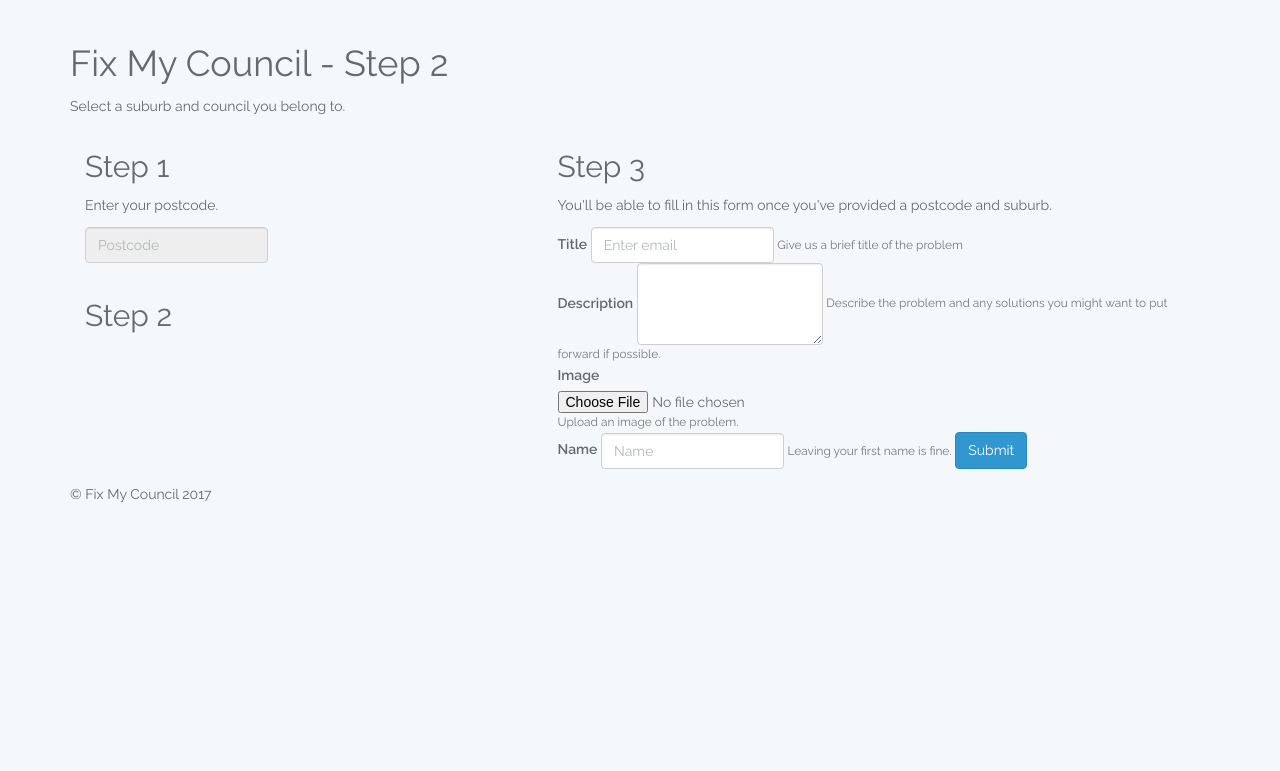
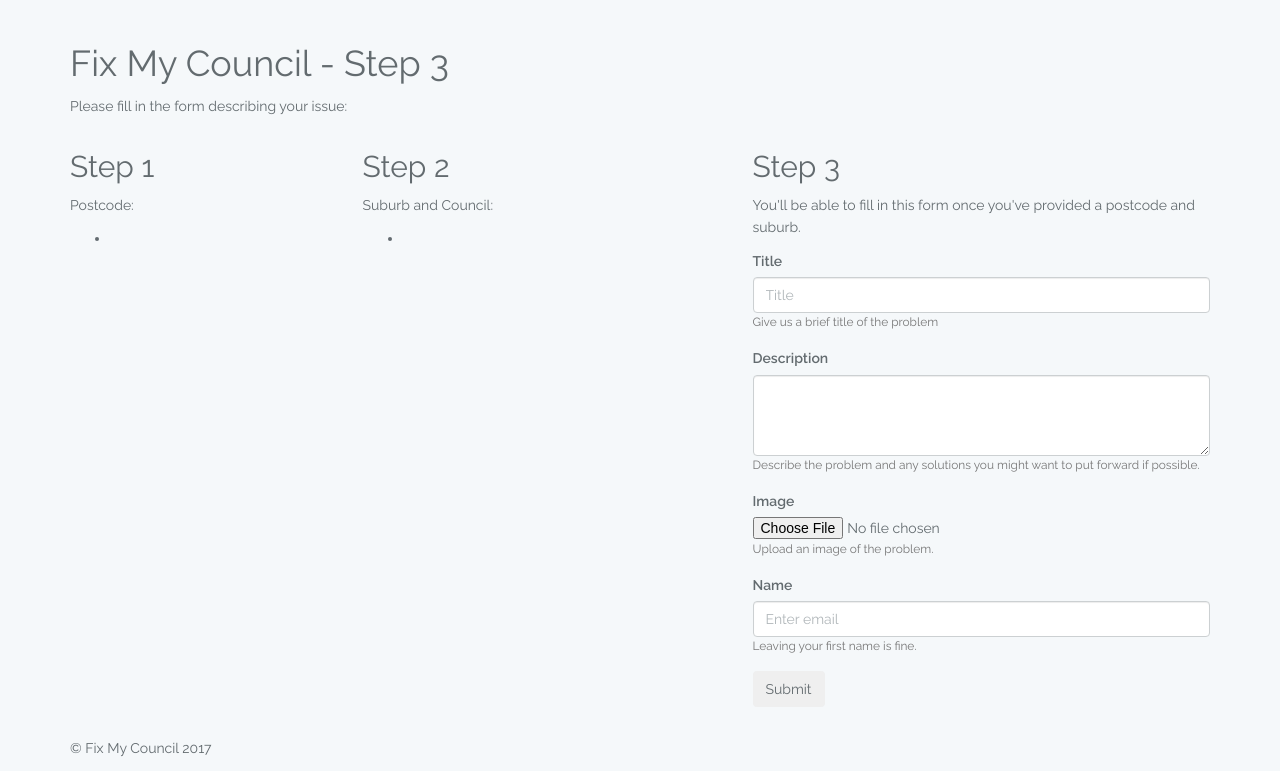
Before and after one commit to rachellesalvadora/fixmycouncil, a Laravel app: template resources/views/pages/step3.blade.php in a window 1280 px wide. Shown: the part 52-823 px from the top of the page. Before the commit the page ends 555 px from the top, so only its background shows below. Run offline with Laravel 8, Linux system fonts and the light colour scheme; the template is opened without the code that fills it, so the values that code supplies are empty; settings files or empty folders that the repository lacks are supplied.

Commit message:
Update styling / containers of steps pages
- Updated the layout of reporting a problem so it’s back to 3 columns and follows the bootstrap classes

```diff
--- a/resources/views/pages/step3.blade.php
+++ b/resources/views/pages/step3.blade.php
@@ -6,46 +6,50 @@
 
     <div class="site__heading">
         <div class="container">
-            <h1 class="display-3 hero__title">Fix My Council - Step 2</h1>
-            <p class="hero__description">
-                Select a suburb and council you belong to.
-            </p>
+            <h1 class="display-3 hero__title">Fix My Council - Step 3</h1>
+
         </div>
     </div>
 
     <div class="content__container">
         <div class="container">
             <div class="row">
-                <div class="col-md-5 step3 completed">
-                    <div class="col-md-12">
+                <div class="col-md-12 page__description">
+                    <p>
+                        Please fill in the form describing your issue:
+                    </p>
+                </div>
+            </div>
+
+            <div class="row">
+                <div class="col-md-3 steps step__3">
                     @if(Session::has('message'))
                         <p class="alert alert-danger">{{ Session::get('message') }}</p>
                     @endif
 
                     <h2>Step 1</h2>
-                        <p>Enter your postcode.</p>
-                        <form class="form-inline my-2 my-lg-0" method="post" action="{{ route('report.step2') }}">
-                            {{ csrf_field() }}
-                            <input class="form-control mr-sm-2" type="text" placeholder="Postcode" name="postcode" value="{{ $postcode }}" disabled>
-                        </form>
+                    <p>Postcode:</p>
+                    <ul>
+                        <li>{{ $postcode }}</li>
+                    </ul>
                 </div>
 
-                    <div class="col-md-4 step3 completed">
+                <div class="col-md-4 steps steps__3">
                     <h2>Step 2</h2>
-                        {{ $suburbName }}
-                    </div>
+                    <p>Suburb and Council:</p>
+                    <ul>
+                        <li>{{ $suburbName }}</li>
+                    </ul>
                 </div>
 
-                <div class="col-md-7">
+                <div class="col-md-5 steps steps__3">
                     <h2>Step 3</h2>
                     <p>You'll be able to fill in this form once you've provided a postcode and suburb.</p>
-                    <form class="form-inline my-2 my-lg-0" method="post" enctype="multipart/form-data" action="{{ route('report.submit') }}">
-                        {{ csrf_field() }}
+                    <form class="form my-2 my-lg-0 step__3--form" method="post" action="{{ route('report.submit') }}">
                         <fieldset class="form-group">
-                            <input type="hidden" name="suburbId" value="{{ $suburbId }}"/>
                             <div class="form-group">
                                 <label for="problemTitle">Title</label>
-                                <input type="text" class="form-control" id="problemTitle" name="problemTitle" aria-describedby="titleHelp" placeholder="Enter email" required>
+                                <input type="text" class="form-control" id="problemTitle" aria-describedby="titleHelp" placeholder="Title">
                                 <small id="titleHelp" class="form-text text-muted">
                                     Give us a brief title of the problem
                                 </small>
@@ -53,7 +57,7 @@
 
                             <div class="form-group">
                                 <label for="problemDescription">Description</label>
-                                <textarea class="form-control" id="problemDescription" name="problemDescription" rows="3" aria-describedby="descriptionHelp" required></textarea>
+                                <textarea class="form-control" id="problemDescription" rows="3" aria-describedby="descriptionHelp"></textarea>
                                 <small id="descriptionHelp" class="form-text text-muted">
                                     Describe the problem and any solutions you might want to put forward if possible.
                                 </small>
@@ -61,7 +65,7 @@
 
                             <div class="form-group">
                                 <label for="problemImage">Image</label>
-                                <input type="file" class="form-control-file" id="problemImage" name="problemImage" aria-describedby="imageHelp" required>
+                                <input type="file" class="form-control-file" id="problemImage" aria-describedby="imageHelp">
                                 <small id="imageHelp" class="form-text text-muted">
                                     Upload an image of the problem.
                                 </small>
@@ -69,14 +73,14 @@
 
                             <div class="form-group">
                                 <label for="problemName">Name</label>
-                                <input type="text" class="form-control" id="problemName" name="problemName" aria-describedby="nameHelp" placeholder="Name" required>
-                                <small id="nameHelp" class="form-text text-muted">
+                                <input type="text" class="form-control" id="problemName" aria-describedby="emailHelp" placeholder="Enter email">
+                                <small id="emailHelp" class="form-text text-muted">
                                     Leaving your first name is fine.
                                 </small>
                             </div>
 
                             <div class="form-group">
-                                <button type="submit" class="btn btn-primary">Submit</button>
+                                <button class="btn btn-outline-success my-2 my-sm-0 hero__search" type="submit">Submit</button>
                             </div>
                         </fieldset>
                     </form>
```
Also changed, not shown: resources/views/pages/step1.blade.php (+21 -12 lines), resources/views/pages/step2.blade.php (+25 -18 lines). Lines whose indentation alone changed are shown as unchanged.
